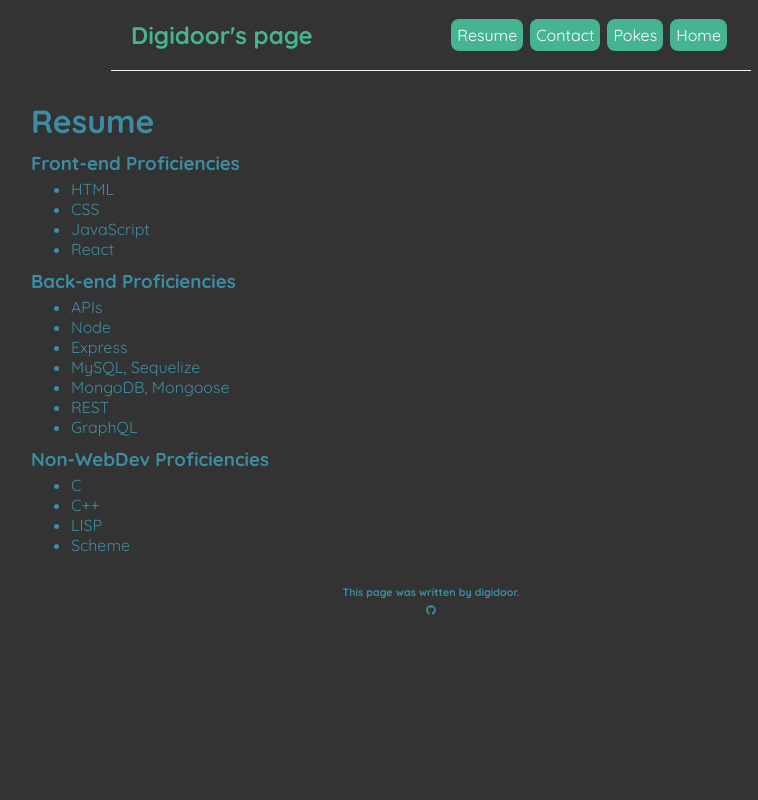
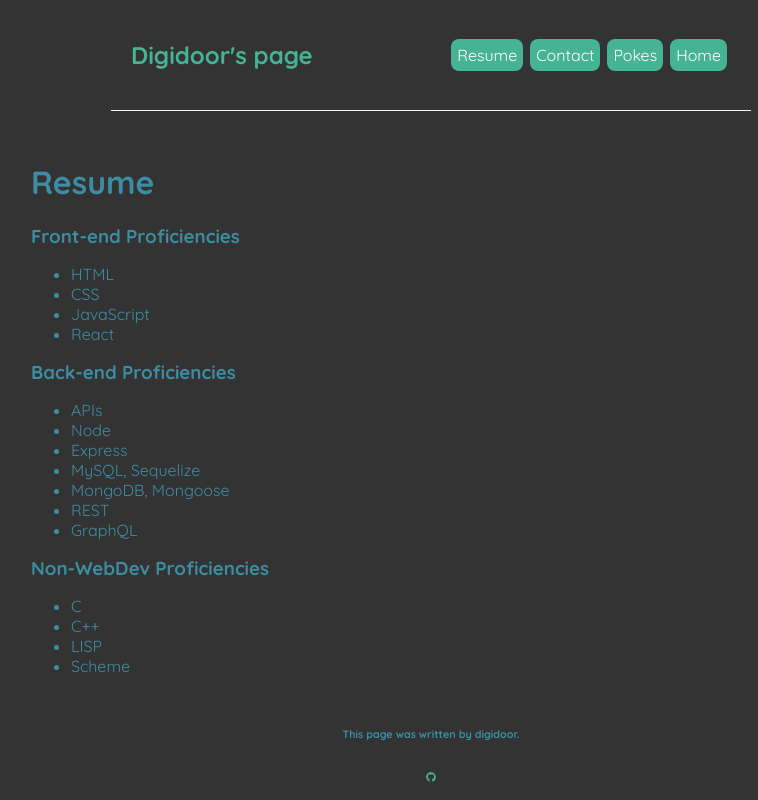
Before and after one commit to digidoor/react-portfolio, a React (Create React App) app: page /react-portfolio/resume in a window 1280 px wide. Shown: the whole page, without its empty margins (209-967 px from the left). Built offline with nearby package versions, Linux system fonts and the light colour scheme.

Commit message:
yep twas the dumb * slctr; time 4 lots of refactor

```diff
--- a/src/components/Footer.js
+++ b/src/components/Footer.js
@@ -7,7 +7,7 @@ const Footer = () => {
 		<div className="footer">
 			<h6>This page was written by digidoor.</h6>
 			<a href="https://github.com/digidoor">
-				<FaGithub color="white" />
+				<FaGithub color="#46b392" />
 			</a>
 		</div>
 	);
--- a/src/index.css
+++ b/src/index.css
@@ -7,7 +7,7 @@
   --test: #033d34;
 }
 
-* {
+body {
   margin: 0;
   font-family: "Quicksand";
   color: var(--base-color);
```
